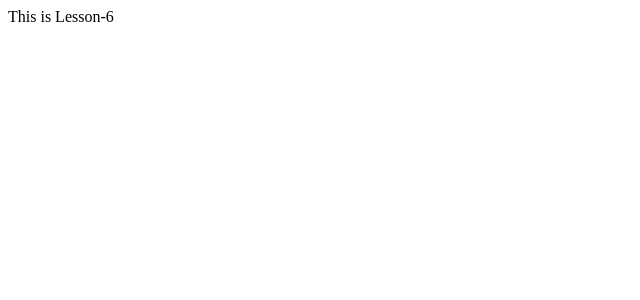
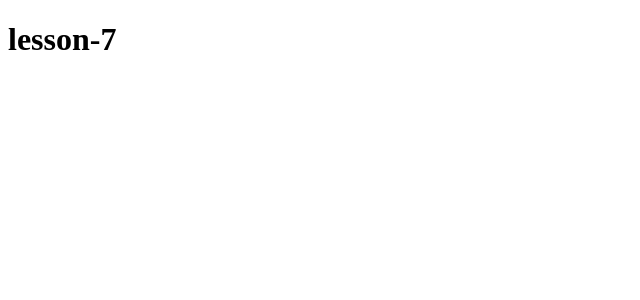
Before and after one commit to khayrullaevf/React-js-nt, a React (Create React App) app in the folder my_app/: page / in a window 1280 px wide. Shown: the top 300 px of the page, without its empty margins (0-640 px from the left). Built offline with nearby package versions, Linux system fonts and the light colour scheme.

Commit message:
lesson-7

```diff
--- a/my_app/src/pages/Homepage.jsx
+++ b/my_app/src/pages/Homepage.jsx
@@ -4,7 +4,9 @@ import React from 'react'
 
 const Homepage = () => {
   return (
-    <div>This is Lesson-6</div>
+    <div>
+      <h1>lesson-7</h1>
+    </div>
   )
 }
 
```
